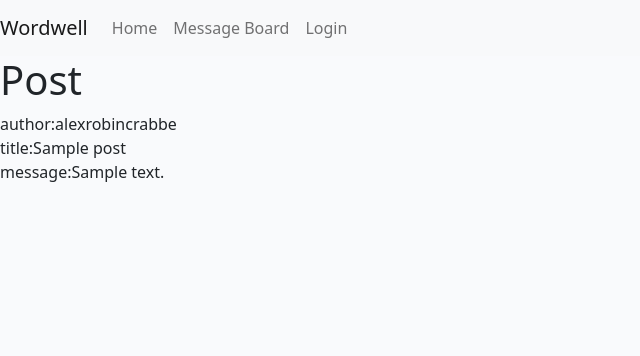
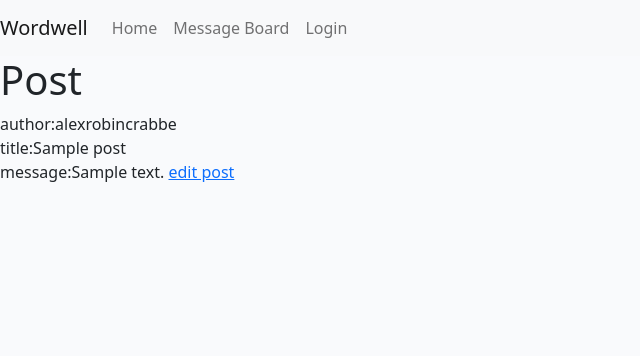
Before and after one commit to alexrobincrabbe/Wordwell, a Django app: a page that uses message_board/templates/message_board/post.html in a window 1280 px wide. Shown: the top 356 px of the page, without its empty margins (0-640 px from the left). Run offline with Django 4.2, Linux system fonts and the light colour scheme; data comes from the database, SQL or seed files in the repository; tables that the repository leaves empty hold one stand-in row (values such as "Sample post"); parts of the project's set-up code (start-up, migrations or seed data) failed here and were passed over.

Commit message:
feat:add edit post

```diff
--- a/message_board/models.py
+++ b/message_board/models.py
@@ -6,7 +6,7 @@ from django.utils import text
 class Post(models.Model):
     author = models.ForeignKey(User, on_delete=models.CASCADE, related_name="board_posts")
     title = models.CharField(max_length=200, unique=True)
-    text = models.TextField(max_length=200, unique=True)
+    text = models.TextField(max_length=200)
     slug = models.SlugField()
     created_on = models.DateTimeField (auto_now_add=True)
     updated_on = models.DateTimeField(auto_now=True)
--- a/message_board/templates/message_board/post.html
+++ b/message_board/templates/message_board/post.html
@@ -7,5 +7,5 @@
 author:{{ post.author }}<br>
 title:{{ post.title }}<br>
 message:{{ post.text }}
-
+<a href="{% url 'edit_post' post.slug %}">edit post</a>
 {% endblock %}
--- a/message_board/urls.py
+++ b/message_board/urls.py
@@ -4,5 +4,6 @@ from django.urls import path
 urlpatterns = [
     path('board/', views.MessageBoard.as_view(), name="message_board"),
     path('board/post', views.new_post, name="new_post"),
+    path('board/post/edit/<slug:slug>', views.edit_post, name="edit_post"),
     path('board/<slug:slug>', views.view_post, name="view_post"),
 ]
--- a/message_board/views.py
+++ b/message_board/views.py
@@ -38,3 +38,25 @@ def new_post(request):
             'new_post': new_post
         },
     )
+
+def edit_post(request, slug):
+    if request.method == 'POST':
+        post= get_object_or_404(Post.objects, slug=slug)
+        edit_post_form = PostForm(data=request.POST, instance=post)
+        if edit_post_form.is_valid:
+            edit_post = edit_post_form.save(commit=False)
+            edit_post.author = request.user
+            edit_post.save()
+            messages.success(request,f'Post updated')
+            slug=post.slug
+            return HttpResponseRedirect(reverse('view_post', args=[slug]))
+    else:
+        post= get_object_or_404(Post.objects, slug=slug)
+        edit_post_form = PostForm(instance=post)
+    return render (
+        request,
+        'message_board/new_post.html',
+        {
+        'new_post': edit_post_form
+        },
+    )
--- a/wordwell/settings.py
+++ b/wordwell/settings.py
@@ -27,7 +27,7 @@ TEMPLATES_DIR = os.path.join(BASE_DIR, 'templates')
 SECRET_KEY = os.environ.get("SECRET_KEY")
 
 # SECURITY WARNING: don't run with debug turned on in production!
-DEBUG = True
+DEBUG = False
 
 ALLOWED_HOSTS = [
     '.herokuapp.com',
```
